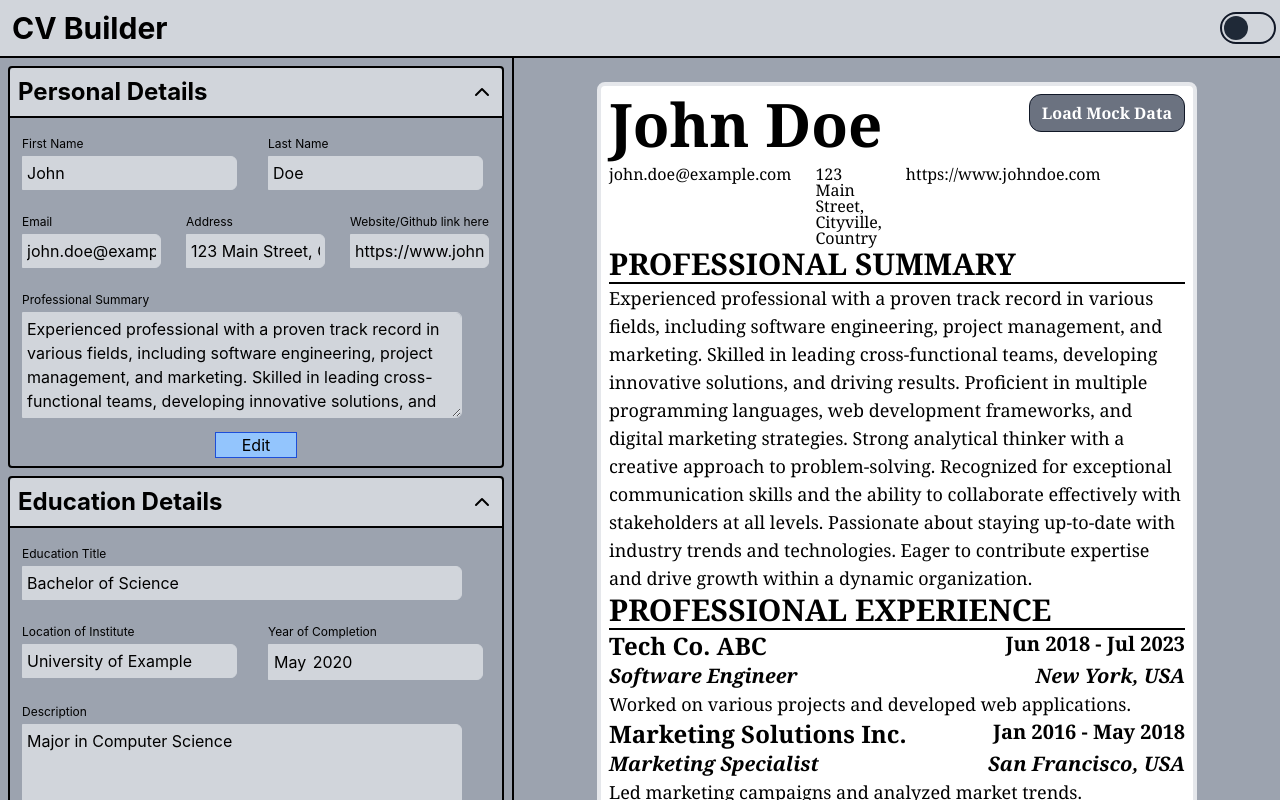
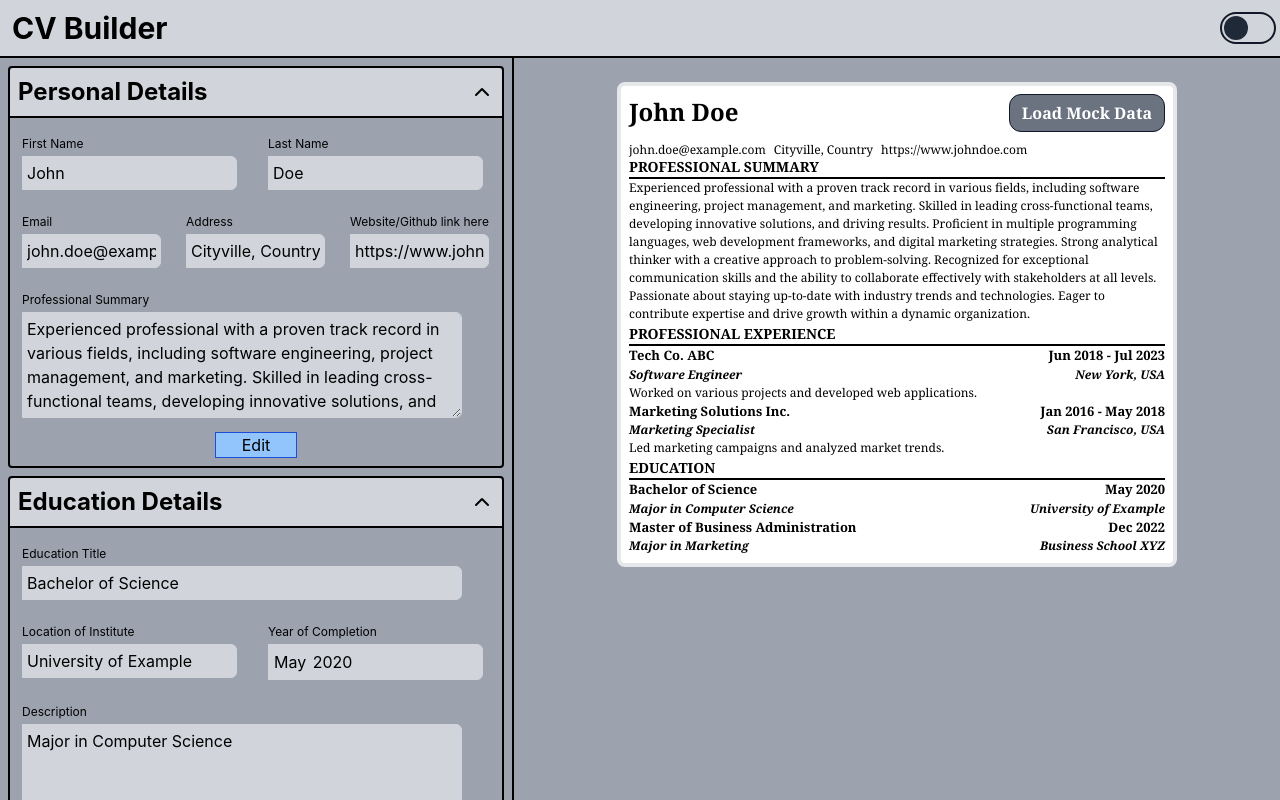
Before and after one commit to bilgramiraza/cv-builder, a React (Vite) app: page / in a window 1280 px wide. Both pictures are taken after a click on the button "Load Mock Data". Shown: the top 800 px of the page. Built offline with nearby package versions, Linux system fonts and the light colour scheme.

Commit message:
Fixed Preview Component Scaling

```diff
--- a/src/CvBuilder.jsx
+++ b/src/CvBuilder.jsx
@@ -43,7 +43,7 @@ function CvBuilder({ darkMode }) {
         firstName: "John",
         lastName: "Doe",
         email: "john.doe@example.com",
-        address: "123 Main Street, Cityville, Country",
+        address: "Cityville, Country",
         website: "https://www.johndoe.com",
         profSummary: "Experienced professional with a proven track record in various fields, including software engineering, project management, and marketing. Skilled in leading cross-functional teams, developing innovative solutions, and driving results. Proficient in multiple programming languages, web development frameworks, and digital marketing strategies. Strong analytical thinker with a creative approach to problem-solving. Recognized for exceptional communication skills and the ability to collaborate effectively with stakeholders at all levels. Passionate about staying up-to-date with industry trends and technologies. Eager to contribute expertise and drive growth within a dynamic organization.",
         status: true,
@@ -94,7 +94,7 @@ function CvBuilder({ darkMode }) {
         <Education getEducation={(value) => handleSubmit('education', value)} education={cv.education} />
         <Experience getExperience={(value) => handleSubmit('experience', value)} experience={cv.experience} />
       </div>
-      <div className="block border-l-2 border-black w-full lg:w-3/5 px-2 bg-gray-400 dark:border-white dark:bg-gray-900">
+      <div className="block border-l-2 border-black w-full lg:w-3/5 px-2 bg-gray-400 dark:border-white dark:bg-gray-900 overflow-x-scroll">
         <Preview personal={cv.personal} education={cv.education} experience={cv.experience} loadMockData={loadMockData}/>
       </div>
     </main>
--- a/src/components/Preview.jsx
+++ b/src/components/Preview.jsx
@@ -8,12 +8,12 @@ function Preview({ personal, education, experience, loadMockData}) {
     return (
       <div key={i}>
         <div className='flex flex-row justify-between font-bold'>
-          <span className='w-4/5 text-2xl'>{edu.eduTitle}</span>
-          <span className='w-1/5 text-xl text-right'>{DateTime.fromISO(edu.endDate).toFormat('MMM yyyy')}</span>
+          <span className='w-4/5 text-[13px]'>{edu.eduTitle}</span>
+          <span className='w-1/5 text-[13px] text-right'>{DateTime.fromISO(edu.endDate).toFormat('MMM yyyy')}</span>
         </div>
-        <div className='flex flex-row justify-between text-xl font-semibold italic'>
-          <span>{edu.desc}</span>
-          <span className='text-right'>{edu.address}</span>
+        <div className='flex flex-row justify-between font-semibold italic'>
+          <span className='text-[12px]'>{edu.desc}</span>
+          <span className='text-[12px] text-right'>{edu.address}</span>
         </div>
       </div>);
   });
@@ -22,50 +22,50 @@ function Preview({ personal, education, experience, loadMockData}) {
     return (
       <div key={i}>
         <div className='flex flex-row justify-between font-bold'>
-          <span className='w-3/5 text-2xl'>{exp.expCompany}</span>
-          <span className='w-2/5 text-xl text-right'>{DateTime.fromISO(exp.startDate).toFormat('MMM yyyy')} - {DateTime.fromISO(exp.endDate).toFormat('MMM yyyy')}</span>
+          <span className='w-3/5 text-[13px] '>{exp.expCompany}</span>
+          <span className='w-2/5 text-[13px] text-right'>{DateTime.fromISO(exp.startDate).toFormat('MMM yyyy')} - {DateTime.fromISO(exp.endDate).toFormat('MMM yyyy')}</span>
         </div>
-        <div className='flex flex-row justify-between text-xl font-semibold italic'>
-          <span>{exp.expTitle}</span>
-          <span className='text-right'>{exp.address}</span>
+        <div className='flex flex-row justify-between font-semibold italic'>
+          <span className='text-[12px]'>{exp.expTitle}</span>
+          <span className='text-[12px] text-right'>{exp.address}</span>
         </div>
-        <div className='flex flex-row text-lg'>
-          <p>{exp.desc}</p>
+        <div className='flex flex-row'>
+          <p className='text-[12px]'>{exp.desc}</p>
         </div>
       </div>);
   });
 
   return (
-    <div className='block w-4/5 mt-6 mx-auto border-4 border-lg rounded-lg bg-white p-2 font-serif text-black'>
+    <div className='block w-[35rem] mt-6 mx-auto border-4 border-lg rounded-lg bg-white p-2 font-serif text-black'>
       <div className='mb-3 flex flex-row justify-between'>
-        <h2 className='font-bold text-6xl'>
-          <span>{personal?.firstName}</span>
-          <span>{' '}</span>
-          <span>{personal?.lastName}</span>
-        </h2>
+        <div className='font-bold'>
+          <span className='text-[24px]'>{personal?.firstName}</span>
+          <span className='text-[24px]'>{' '}</span>
+          <span className='text-[24px]'>{personal?.lastName}</span>
+        </div>
         <div>
           <button className='bg-gray-500 border border-gray-900 rounded-xl text-white font-semibold hover:bg-gray-300 hover:text-gray-900 leading-tight py-2 px-3 cursor-pointer' onClick={loadMockData}>Load Mock Data</button>
         </div>
       </div>
-      <div className='flex flex-row justify-start leading-none w-3/4'>
-        <span className='me-6'>{personal?.email}</span>
-        <span className='me-6'>{personal?.address}</span>
-        <span className='me-6'>{personal?.website}</span>
+      <div className='flex flex-row justify-start flex-grow leading-none w-11/12'>
+        <span className='me-2 text-[12px]'>{personal?.email}</span>
+        <span className='me-2 text-[12px]'>{personal?.address}</span>
+        <span className='text-[12px]'>{personal?.website}</span>
       </div>
       <div>
-        <h3 className='text-3xl font-semibold'>PROFESSIONAL SUMMARY</h3>
+        <p className='text-[14px] font-semibold'>PROFESSIONAL SUMMARY</p>
         <hr className='h-0.5 bg-black border-0 dark:bg-gray-700' />
-        <p className='text-lg'>{personal?.profSummary}</p>
+        <p className='text-[12px] '>{personal?.profSummary}</p>
       </div>
       <div>
-        <h3 className='text-3xl font-semibold'>PROFESSIONAL EXPERIENCE</h3>
+        <p className='text-[14px] font-semibold'>PROFESSIONAL EXPERIENCE</p>
         <hr className='h-0.5 bg-black border-0 dark:bg-gray-700' />
         <div>
           {experienceDiv}
         </div>
       </div>
       <div>
-        <h3 className='text-3xl font-semibold'>EDUCATION</h3>
+        <p className='text-[14px] font-semibold'>EDUCATION</p>
         <hr className='h-0.5 bg-black border-0 dark:bg-gray-700' />
         <div>
           {educationDiv}
```
